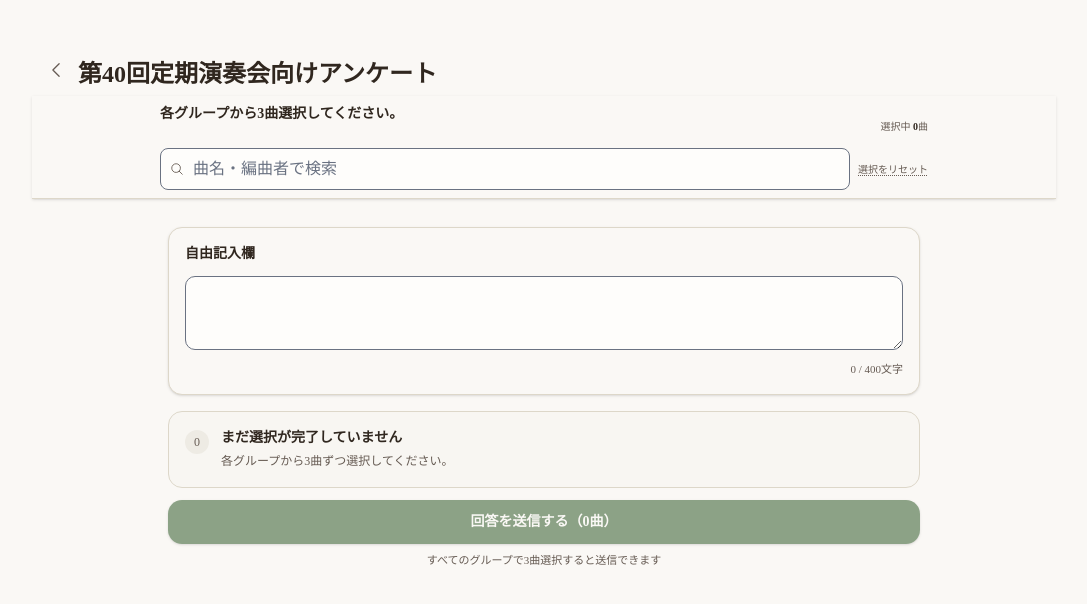
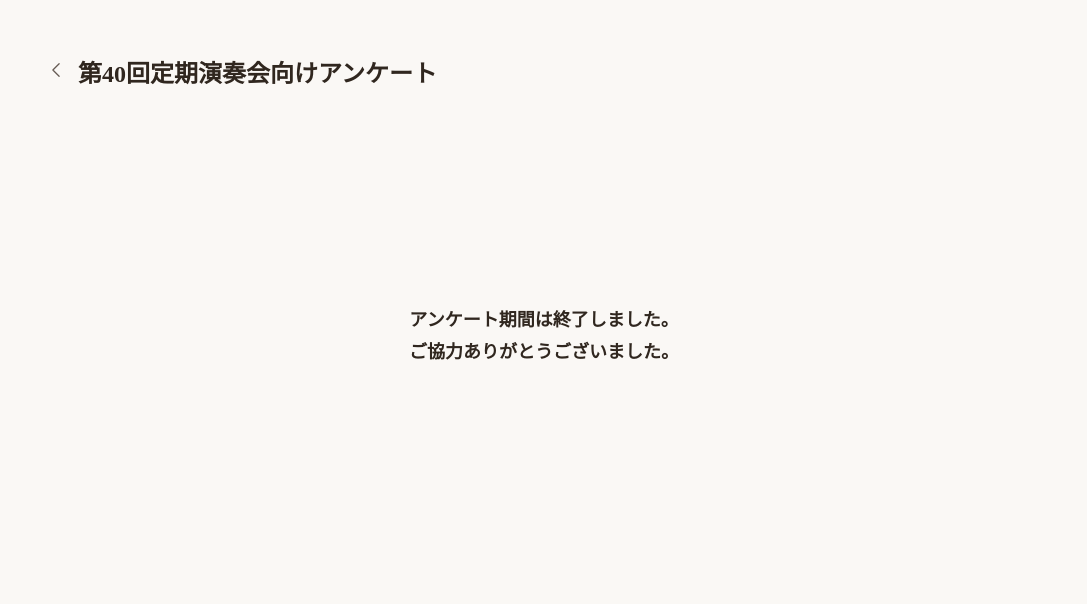
Before and after one commit to chibi-bibibi/iwe-dashboard, a Next.js app: page /music-tools/survey in a window 1280 px wide. Shown: the top 604 px of the page, without its empty margins (96-1183 px from the left). Built offline with nearby package versions, Linux system fonts and the light colour scheme.

Commit message:
アンケートページ封鎖

```diff
--- a/app/(app)/music-tools/survey/page.tsx
+++ b/app/(app)/music-tools/survey/page.tsx
@@ -1,63 +1,19 @@
 import PageHeader from "../../../ui/page-header";
-import { getAllPrograms } from "../../../lib/data.regular_concert_program";
-import SurveyForm from "./SurveyForm";
 
-export default async function SurveyPage() {
-  const programs = await getAllPrograms();
-
-  const bucketsMap = new Map<number, any[]>();
-
-  for (const p of programs) {
-    const c = p.concert_count ?? 0;
-
-    const idx = Math.max(0, Math.floor((c - 1) / 10));
-
-    if (!bucketsMap.has(idx)) {
-      bucketsMap.set(idx, []);
-    }
-
-    bucketsMap.get(idx)!.push({
-      id: p.id,
-      regular_concert_id: p.regular_concert_id,
-      concert_count: p.concert_count,
-      concert_date: p.concert_date,
-      part: p.part,
-      title: p.title,
-      arranger: p.arranger,
-      memo: p.memo,
-    });
-  }
-
-  const buckets = Array.from(bucketsMap.entries())
-    .sort((a, b) => a[0] - b[0])
-    .map(([idx, progs]) => {
-      const start = idx * 10 + 1;
-      const end = Math.min((idx + 1) * 10, 39);
-
-      return {
-        bucketIndex: idx,
-        label: `第${start}回〜第${end}回`,
-        programs: progs,
-      };
-    });
-
+export default function SurveyPage() {
   return (
     <main className="min-h-dvh w-full">
-      {/* ================================================
-          ページヘッダー
-         ================================================ */}
-
       <div className="w-full">
         <PageHeader title="第40回定期演奏会向けアンケート" />
       </div>
 
-      {/* ================================================
-          アンケート
-         ================================================ */}
-
-      <div className="w-full">
-        <SurveyForm buckets={buckets} />
-      </div>
+      <section className="flex min-h-[60vh] items-center justify-center px-5 text-center">
+        <p className="text-lg font-semibold leading-8">
+          アンケート期間は終了しました。
+          <br />
+          ご協力ありがとうございました。
+        </p>
+      </section>
     </main>
   );
 }
```
